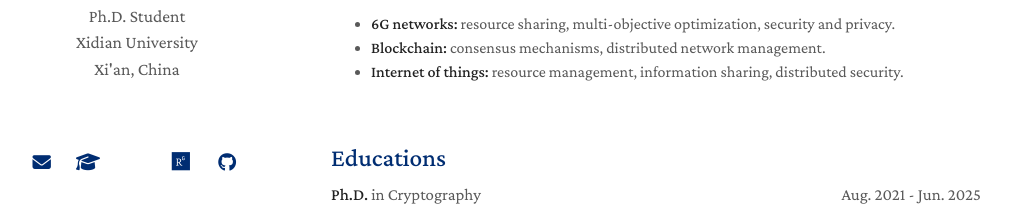
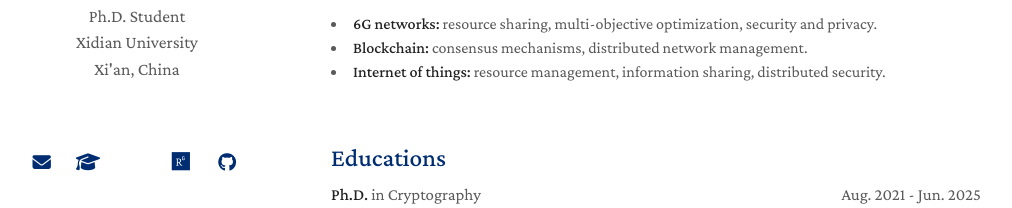
Before and after one commit to QuinYim/quinyim.github.io, a Jekyll site: the page built from index.md, in a window 1280 px wide. Shown: the part 322-530 px from the top of the page, without its empty margins (139-1151 px from the left). Built offline with Jekyll 4.4.1, drawn with Linux system fonts in a browser that asks for light colours; a style sheet for code colours, icons or effects is not loaded.

Commit message:
Update interests.md

```diff
--- a/_includes/interests.md
+++ b/_includes/interests.md
@@ -2,6 +2,8 @@
 
 <h2 style="margin: 60px 0px 10px;">Research Interests</h2>
 
-- **6G networks:** resource sharing, multi-objective optimization, security and privacy.
-- **Blockchain:** consensus mechanisms, distributed network management.
-- **Internet of things:** resource management, information sharing, distributed security.
+<ul style="margin: 0; padding-left: 0; list-style-position: inside;">
+    <li><strong>6G networks:</strong> resource sharing, multi-objective optimization, security and privacy.</li>
+    <li><strong>Blockchain:</strong> consensus mechanisms, distributed network management.</li>
+    <li><strong>Internet of things:</strong> resource management, information sharing, distributed security.</li>
+</ul>
```
